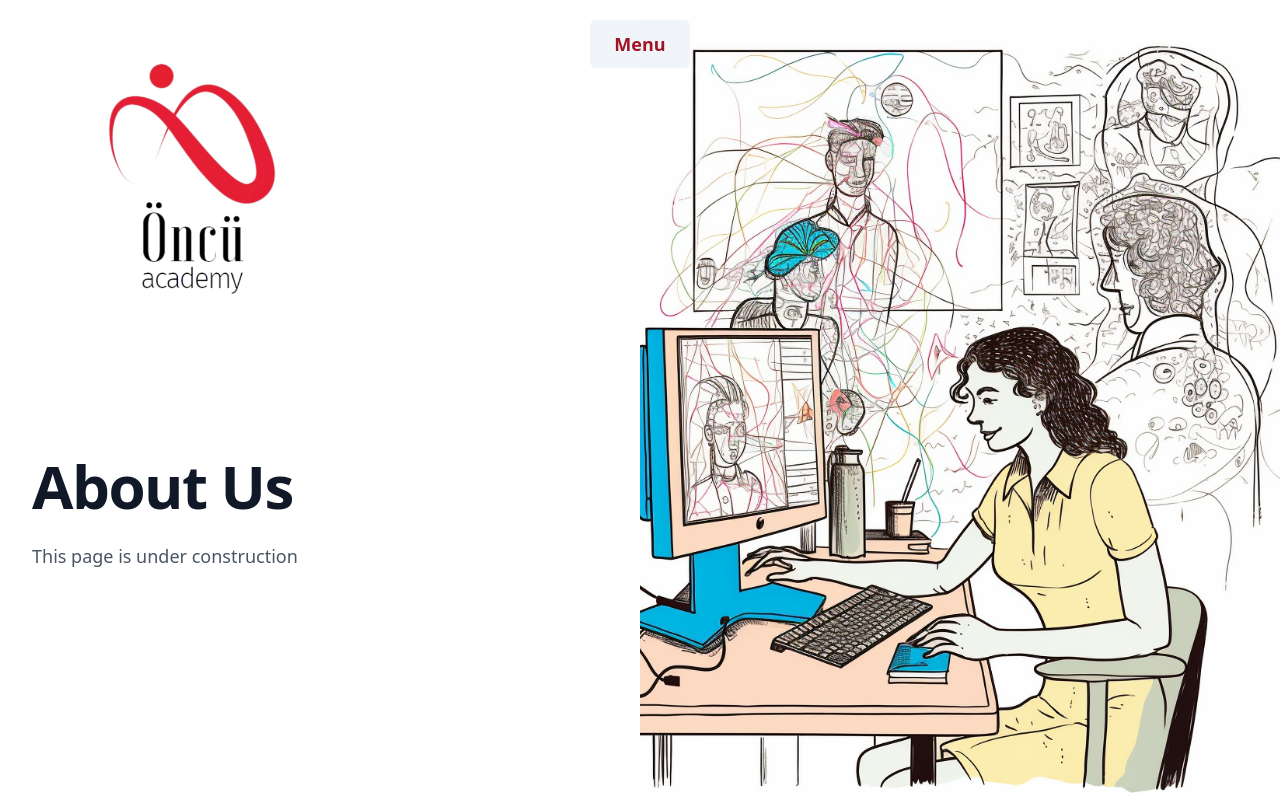
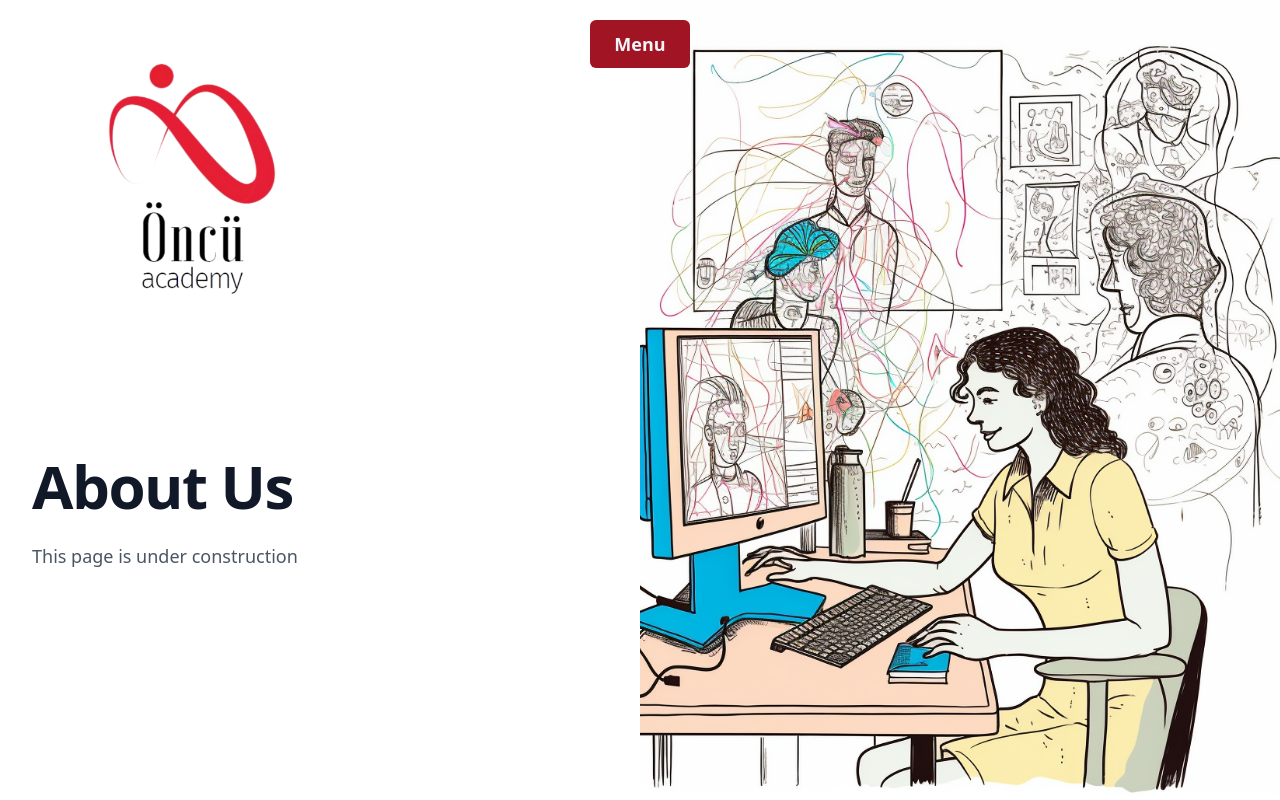
Before and after one commit to tarikkavaz/oncuacademy.com, a Nuxt app: page /About in a window 1280 px wide. Shown: the top 800 px of the page. Built offline with nearby package versions, Linux system fonts and the light colour scheme.

Commit message:
yeni menü stil

```diff
--- a/components/Menu.vue
+++ b/components/Menu.vue
@@ -1,15 +1,15 @@
 <template>
   <Popover class="relative flex justify-center">
     <PopoverButton class="items-center content-center mt-5 text-sm font-semibold leading-6 text-gray-900 gap-x-1">
-      <span class="inline-flex items-center self-end px-6 py-3 text-lg font-semibold leading-6 rounded-md text-oncured-800 bg-slate-100 gap-x-1">Menu </span>
+      <span class="inline-flex items-center self-end px-6 py-3 text-lg font-semibold leading-6 rounded-md text-slate-100 bg-oncured-800 gap-x-1">Menu </span>
     </PopoverButton>
 
     <transition enter-active-class="transition duration-200 ease-out" enter-from-class="translate-y-1 opacity-0" enter-to-class="translate-y-0 opacity-100" leave-active-class="transition duration-150 ease-in" leave-from-class="translate-y-0 opacity-100" leave-to-class="translate-y-1 opacity-0">
       <PopoverPanel class="absolute z-10 flex w-screen px-4 mt-20 -translate-x-1/2 left-1/2 max-w-max">
-        <div class="flex-auto w-screen max-w-md overflow-hidden text-lg leading-6 shadow-lg bg-slate-100 rounded-3xl ring-1 ring-gray-900/5">
+        <div class="flex-auto w-screen max-w-md overflow-hidden text-lg leading-6 shadow-lg bg-slate-50 rounded-3xl ring-1 ring-gray-900/5">
           <div class="p-4">
-            <div v-for="item in solutions" :key="item.name" class="relative flex p-4 rounded-lg group gap-x-6 hover:bg-gray-50">
-              <div class="flex items-center justify-center flex-none mt-1 rounded-lg h-11 w-11 bg-gray-50 group-hover:bg-white">
+            <div v-for="item in solutions" :key="item.name" class="relative flex p-4 rounded-lg group gap-x-6 hover:bg-slate-200">
+              <div class="flex items-center justify-center flex-none mt-1 rounded-lg h-11 w-11 bg-slate-50 group-hover:bg-slate-50 ">
                 <component :is="item.icon" class="w-6 h-6 text-gray-600 group-hover:text-oncured-600" aria-hidden="true" />
               </div>
               <div>
```
